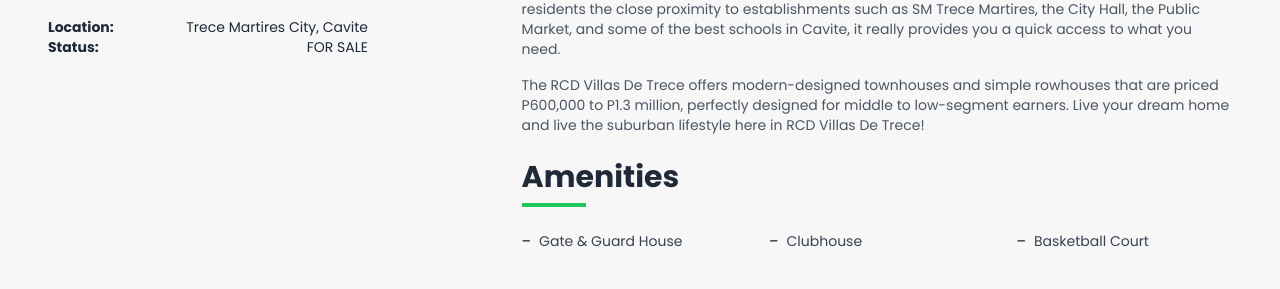
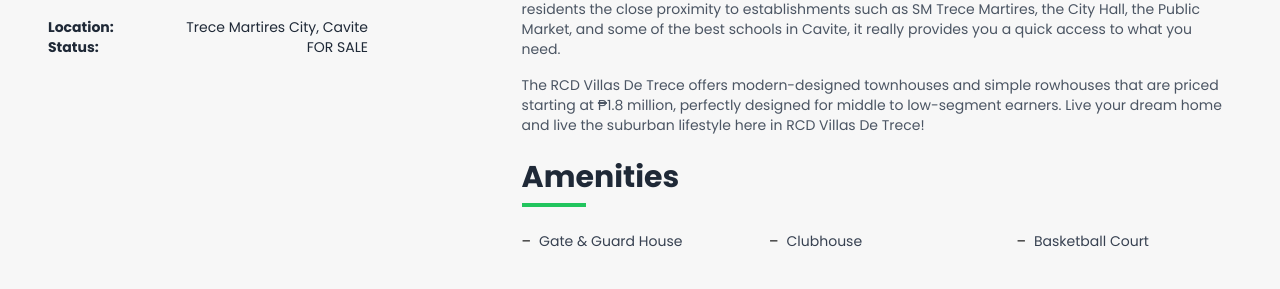
Before and after one commit to renrengabas/rcdland.com, a Jekyll site: the page built from properties/villas-de-trece-martires-cavite/index.html, in a window 1280 px wide and 900 px high, scrolled down 1618 px. Shown: the part 185-474 px from the top of the window. Built offline with Jekyll 4.4.1, drawn with Linux system fonts in a browser that asks for light colours; nearby versions of some CDN libraries.

Commit message:
updated pricing for RVD Trece

```diff
--- a/properties/villas-de-trece-martires-cavite/index.html
+++ b/properties/villas-de-trece-martires-cavite/index.html
@@ -129,7 +129,7 @@
                   SM Trece Martires, the City Hall, the Public Market, and some of the best schools in Cavite, it really
                   provides you a quick access to what you need.</p>
                 <p class="mt-4 text-sm text-gray-600">The RCD Villas De Trece offers modern-designed townhouses and
-                  simple rowhouses that are priced P600,000 to P1.3 million, perfectly designed for middle to
+                  simple rowhouses that are priced starting at ₱1.8 million, perfectly designed for middle to
                   low-segment earners. Live your dream home and live the suburban lifestyle here in RCD Villas De Trece!
                 </p>
 
```
